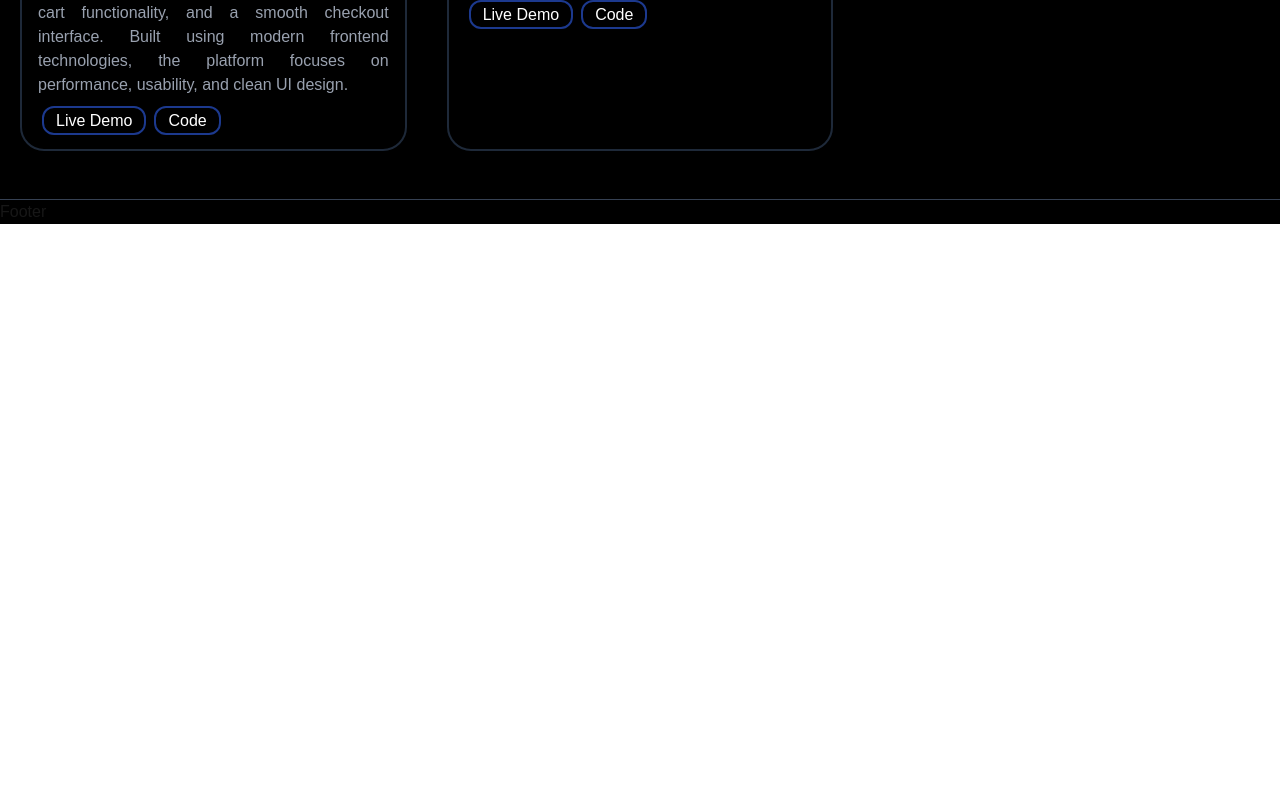
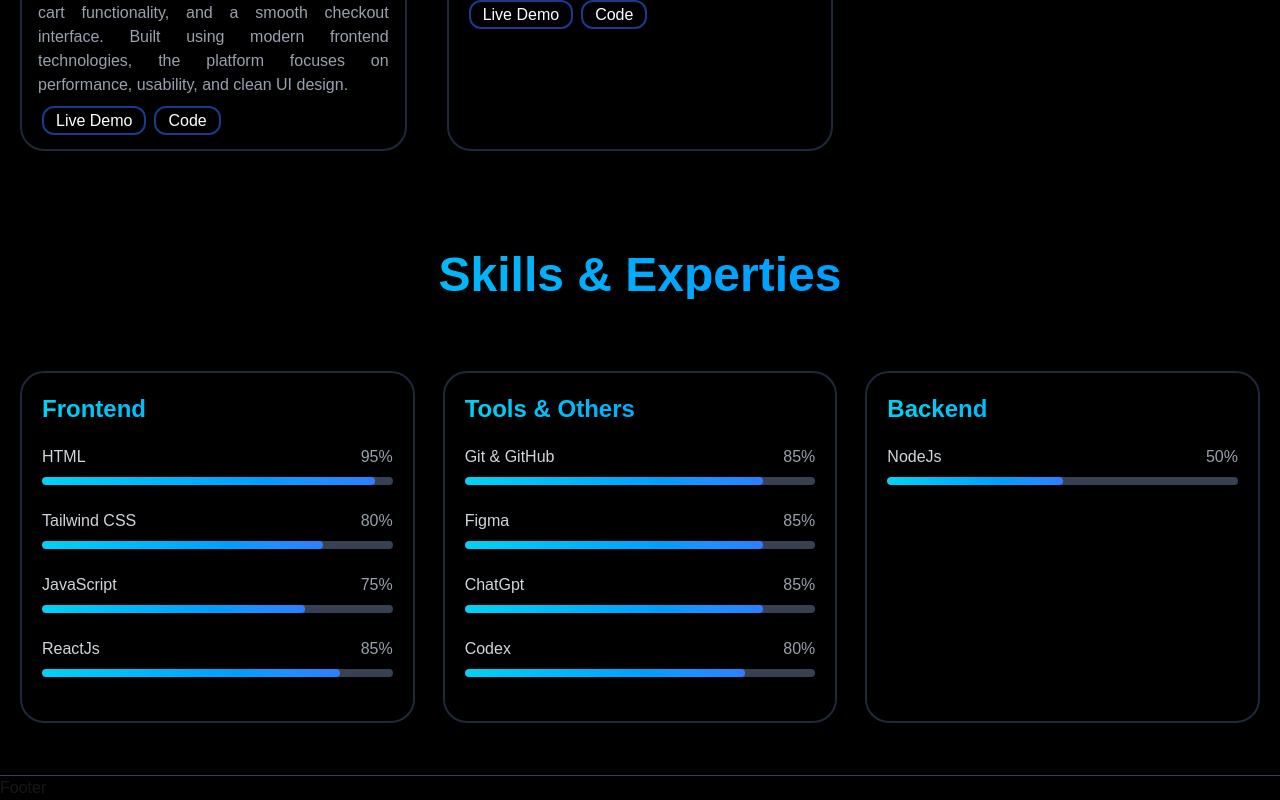
Before and after one commit to aryan-frontend/aryanpounikar-portfolio, a Next.js app: page / in a window 1280 px wide. Shown: the part 2084-2884 px from the top of the page. Before the commit the page ends 2308 px from the top, so only its background shows below. Built offline with nearby package versions, Linux system fonts and the light colour scheme.

Commit message:
feat: skillSection

```diff
--- a/src/app/page.js
+++ b/src/app/page.js
@@ -1,6 +1,8 @@
 import AboutSection from "@/components/sections/AboutSection";
 import HomeSection from "@/components/sections/HomeSection";
 import ProjectSection from "@/components/sections/ProjectSection";
+import SkillSection from "@/components/sections/SkillSection";
+import SkillsSection from "@/components/ui/Skill";
 import Image from "next/image";
 
 export default function Home() {
@@ -9,6 +11,7 @@ export default function Home() {
       <HomeSection/>
       <AboutSection/>
       <ProjectSection/>
+      <SkillSection/>
     </div>
 
   );
--- /dev/null
+++ b/src/components/sections/SkillSection.jsx
@@ -0,0 +1,47 @@
+import React from 'react'
+import Skill from '../ui/Skill'
+
+export default function SkillSection() {
+    return (
+        <section className='w-full py-13 px-5 bg-black'>
+            <h1
+                className="lg:text-5xl text-3xl text-center font-bold bg-linear-to-r from-cyan-400 to-blue-500 bg-clip-text text-transparent">
+                Skills & Experties
+            </h1>
+            <div className="grid lg:grid-cols-3 grid-cols-1 gap-7 mt-18">
+                <div
+                    className="text-white border-2 border-gray-800 hover:border-blue-900 p-5 rounded-3xl hover:-translate-y-3 transition-transform duration-1000">
+                    <h2
+                        className="bg-linear-to-r from-cyan-400 to-blue-500 bg-clip-text text-transparent text-2xl font-bold mb-5">
+                        Frontend</h2>
+                    <Skill name="HTML" percent={95} />
+                    <Skill name="Tailwind CSS" percent={80} />
+                    <Skill name="JavaScript" percent={75} />
+                    <Skill name="ReactJs" percent={85} />
+
+                </div>
+                <div
+                    className="text-white border-2 border-gray-800 hover:border-blue-900 p-5 rounded-3xl hover:-translate-y-3 transition-transform duration-1000">
+                    <h2
+                        className="bg-linear-to-r from-cyan-400 to-blue-500 bg-clip-text text-transparent text-2xl font-bold mb-5">
+                        Tools & Others</h2>
+
+                    <Skill name="Git & GitHub" percent={85} />
+                    <Skill name="Figma" percent={85} />
+                    <Skill name="ChatGpt" percent={85} />
+                    <Skill name="Codex" percent={80}/>
+                </div>
+
+                <div
+                    className="text-white border-2 border-gray-800 hover:border-blue-900 p-5 rounded-3xl hover:-translate-y-3 transition-transform duration-1000">
+                    <h2
+                        className="bg-linear-to-r from-cyan-400 to-blue-500 bg-clip-text text-transparent text-2xl font-bold mb-5">
+                        Backend</h2>
+
+                    <Skill name="NodeJs" percent={50} />
+
+                </div>
+            </div>
+        </section>
+    )
+}
--- /dev/null
+++ b/src/components/ui/Skill.jsx
@@ -0,0 +1,19 @@
+import React from 'react'
+
+export default function Skill({name, percent}) {
+    return (
+        <div className='mb-6'>
+            <div className='flex justify-between mb-2'>
+                <span className="text-gray-300 font-medium">{name}</span>
+                <span className="text-gray-400">{percent}%</span>
+            </div>
+            <div className='w-full h-2 bg-gray-700 rounded-full overflow-hidden'>
+                <div className="h-full bg-linear-to-r from-cyan-400 to-blue-500 rounded-full transition-all duration-700"
+                    style={{ width: `${percent}%` }}>
+
+                </div>
+            </div>
+
+        </div>
+    )
+}
```
